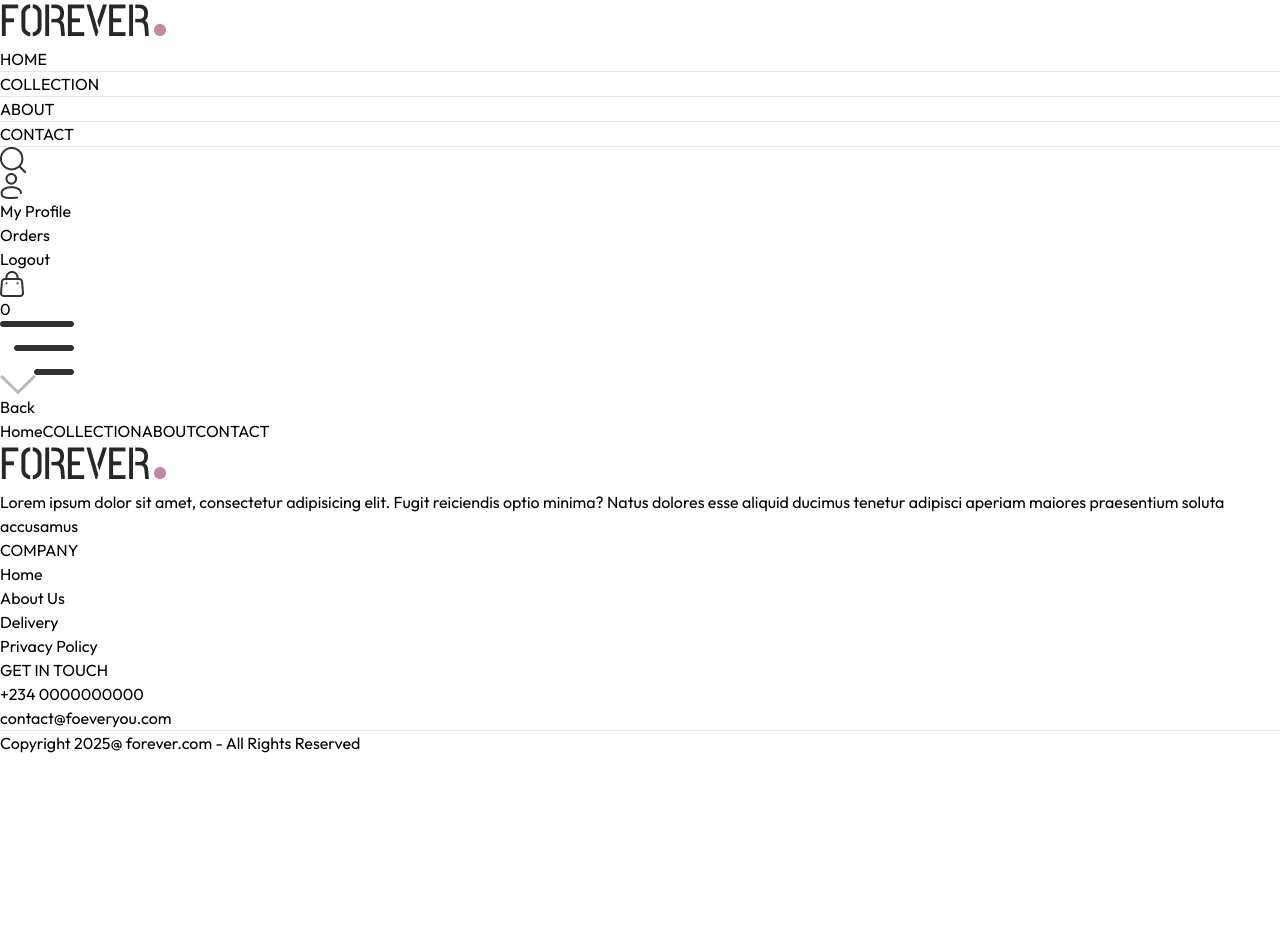
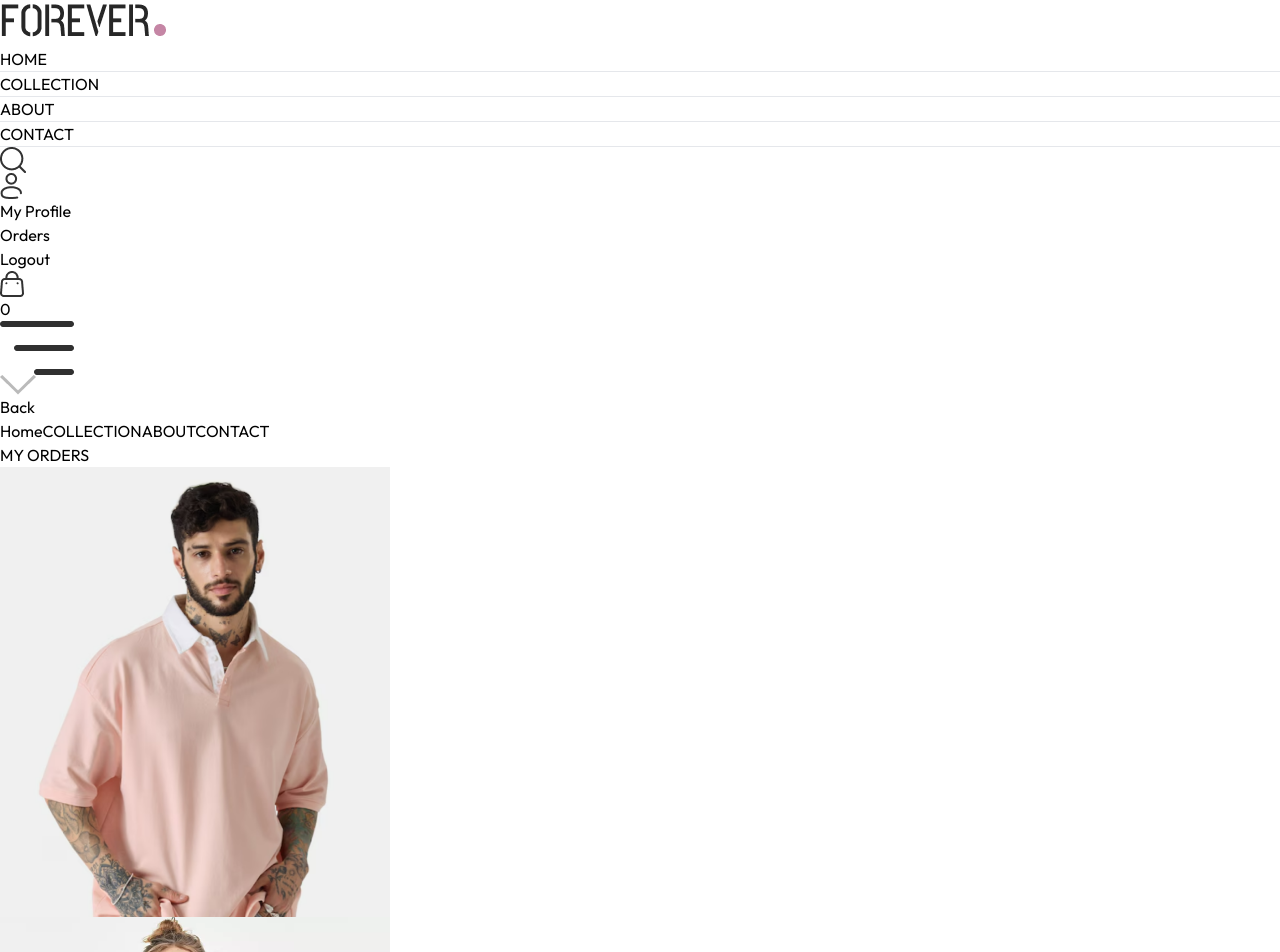
Before and after one commit to lordgreg003/mini-onlinestore, a React (Vite) app: page /orders in a window 1280 px wide. Shown: the top 952 px of the page. Before the commit the page ends 800 px from the top, so only its background shows below. Built offline with nearby package versions, Linux system fonts and the light colour scheme.

Commit message:
adding orders

```diff
--- a/src/pages/Orders.jsx
+++ b/src/pages/Orders.jsx
@@ -1,5 +1,32 @@
+import { useContext } from "react";
+import { ShopContext } from "../context/ShopContext";
+import Title from "../components/Title";
+
 const Orders = () => {
-  return <div></div>;
+  const { products, currency } = useContext(ShopContext);
+  return (
+    <div className="border-t pt-16">
+      <div className="text-2xl">
+        <Title text1={"MY"} text2={"ORDERS"} />
+      </div>
+      <div className="">
+        {products.slice(1, 4).map((item, index) => (
+          <div
+            key={index}
+            className="flex flex-col py-4 border-t border-b text-gray-700 md:flex-row md:items-center md:justify-between gap-4"
+          >
+            <div className="flex items-start gap-6 text-sm">
+              <img
+                className="w-16 sm:w-20"
+                src={item.image[0]}
+                alt="item-img"
+              />
+            </div>
+          </div>
+        ))}
+      </div>
+    </div>
+  );
 };
 
 export default Orders;
```
